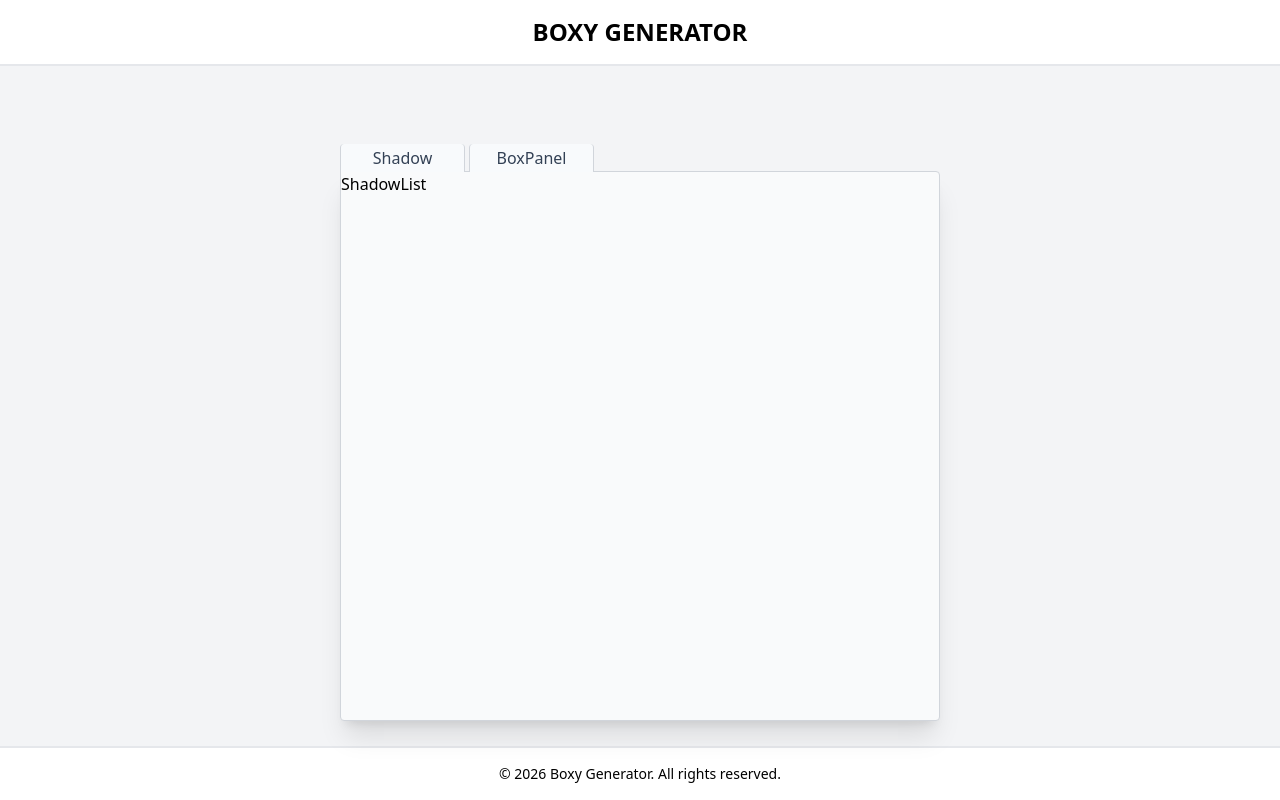
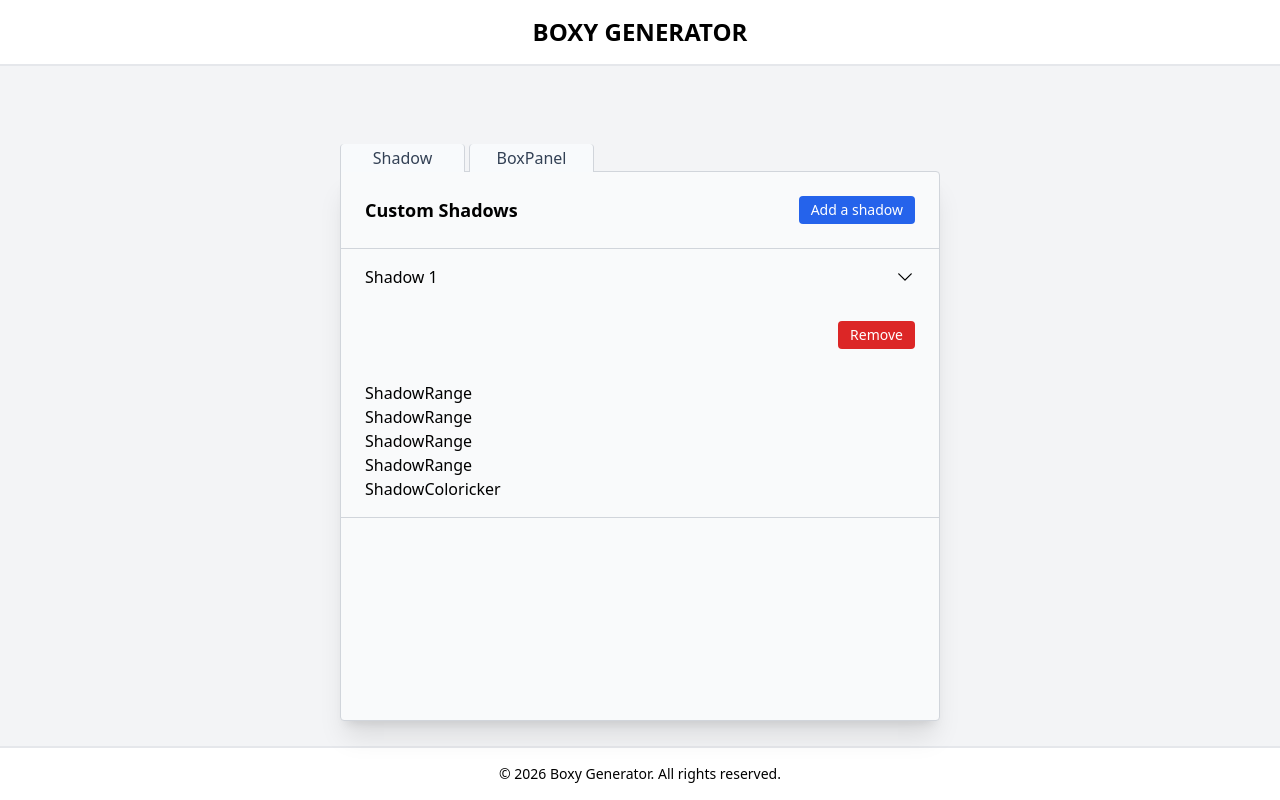
Before and after one commit to SteaveRkt/react-boxy-generator, a React (Vite) app: page / in a window 1280 px wide. Built offline with nearby package versions, Linux system fonts and the light colour scheme.

Commit message:
creating shadow list

```diff
--- a/src/features/shadows.js
+++ b/src/features/shadows.js
@@ -56,7 +56,58 @@ export const shadowsSlice = createSlice({
     initialState,
     reducers:{
         addShadow:(state,action)=>{
+            state.push(
+                {
+        id:nanoid(8),
+        active:true,
+        inset:false,
+        inputs:[{
+            inputNumber:1,
+            name:"Horizontal Offset",
+            value:0,
+            type:'range',
+            minMax:[-250,250],
 
+
+        },
+        {
+            inputNumber:2,
+            name:"Vertical Offset",
+            value:10,
+            type:'range',
+            minMax:[-250,250],
+
+
+        },{
+            inputNumber:3,
+            name:"Blur Radius",
+            value:15,
+            type:'range',
+            minMax:[0,250],
+
+
+        },{
+            inputNumber:4,
+            name:"Spread Radius",
+            value:-3,
+            type:'range',
+            minMax:[-250,250],
+
+
+        },
+        {
+            inputNumber:5,
+            name:"Color",
+            value:"#4f4f4f",
+            type:'color',
+
+
+        },
+
+    ]
+    }
+
+            )
         },
         removeShadow:(state,action)=>{
         },
--- /dev/null
+++ b/src/layouts/ShadowList/Shadow.jsx
@@ -0,0 +1,42 @@
+import { useState,useEffect } from "react"
+import chevron from "../../assets/chevron.svg"
+import ShadowRange from "./ShadowRange"
+import ShadowColorPicker from './ShadowColorPicker'
+export default function Shadow({panelNumber,shadow}) {
+    const [toogleShadow,setToogleShadow]=useState(false)
+      const shadowInputs=shadow.inputs.map((input,index)=>(
+        input.type==='range'?
+        <ShadowRange key={index} inputData={input} shadowId={shadow.id}/>:
+        <ShadowColorPicker key={index} inputData={input} shadowId={shadow.id}/>
+      )
+    )
+    useEffect(()=>{
+        if(panelNumber===1){
+            setToogleShadow(true)
+        }
+    },[])
+  return (
+    <li className="bg-gray-50 border-gray-300 border-b">
+        <button
+        className="flex w-full px-6 py-4 items-center hover:bg-gray-100 justify-between"
+        onClick={()=>setToogleShadow(!toogleShadow)}>
+        <span>
+       {`Shadow ${panelNumber}`}
+        </span>
+        <img src={chevron} className="font-bold w-5 " alt="chevron"  style={{transform:`${toogleShadow?"rotate(90deg)":"rotate(0deg)"}`}}/>
+        </button>
+    {toogleShadow&&
+        <>
+            <div className="flex items-end px-6 py-4">
+                {/* checkbox */}
+                {/* checkbox */}
+                <button className="rounded bg-red-600 hover:bg-red-700 ml-auto text-sm text-white py-1 px-3">Remove</button>
+            </div>
+            <div className="px-6 py-4">
+                {shadowInputs}
+            </div>
+        </>
+    }
+    </li>
+  )
+}
--- /dev/null
+++ b/src/layouts/ShadowList/ShadowColorPicker.jsx
@@ -0,0 +1,9 @@
+import React from 'react'
+
+export default function ShadowColorPicker() {
+  return (
+    <div>
+      ShadowColoricker
+    </div>
+  )
+}
--- a/src/layouts/ShadowList/ShadowList.jsx
+++ b/src/layouts/ShadowList/ShadowList.jsx
@@ -1,8 +1,30 @@
-
+import { useSelector, useDispatch } from "react-redux";
+import { addShadow } from "../../features/shadows";
+import Shadow from "./Shadow";
 export default function ShadowList() {
+  const shadows=useSelector(state=>state.shadows)
+  const dispatch=useDispatch()
   return (
     <div>
-      ShadowList
+      <div className="flex justify-between p-6 border-b border-gray-300">
+        <p className="font-bold text-lg">
+          Custom Shadows
+        </p>
+        <button
+        onClick={()=>dispatch(addShadow())}
+        className="py-1 px-3 text-sm bg-blue-600 rounded focus:outline-none focus:ring-4 focus:ring-offset-2 hover:bg-blue-700 text-white">
+          Add a shadow
+        </button>
+      </div>
+      <ul>
+        {shadows.map((shadow,index)=>(
+          <Shadow
+            panelNumber={index+1}
+            shadow={shadow}
+            key={shadow.id}
+            />
+        ))}
+      </ul>
     </div>
-  )
+  );
 }
--- /dev/null
+++ b/src/layouts/ShadowList/ShadowRange.jsx
@@ -0,0 +1,9 @@
+import React from 'react'
+
+export default function ShadowRange() {
+  return (
+    <div>
+      ShadowRange
+    </div>
+  )
+}
```
